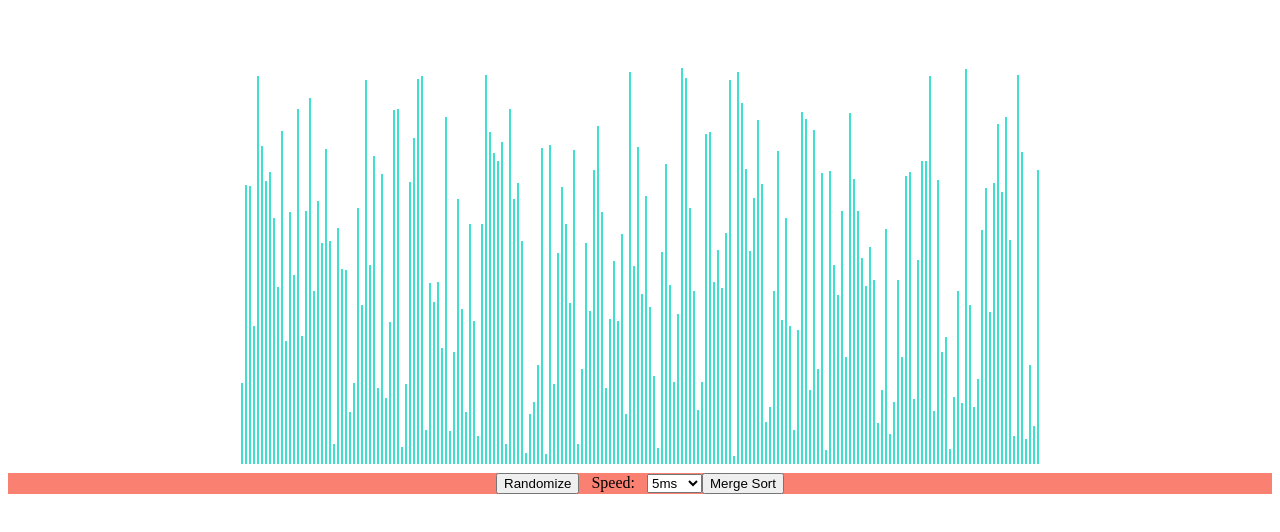
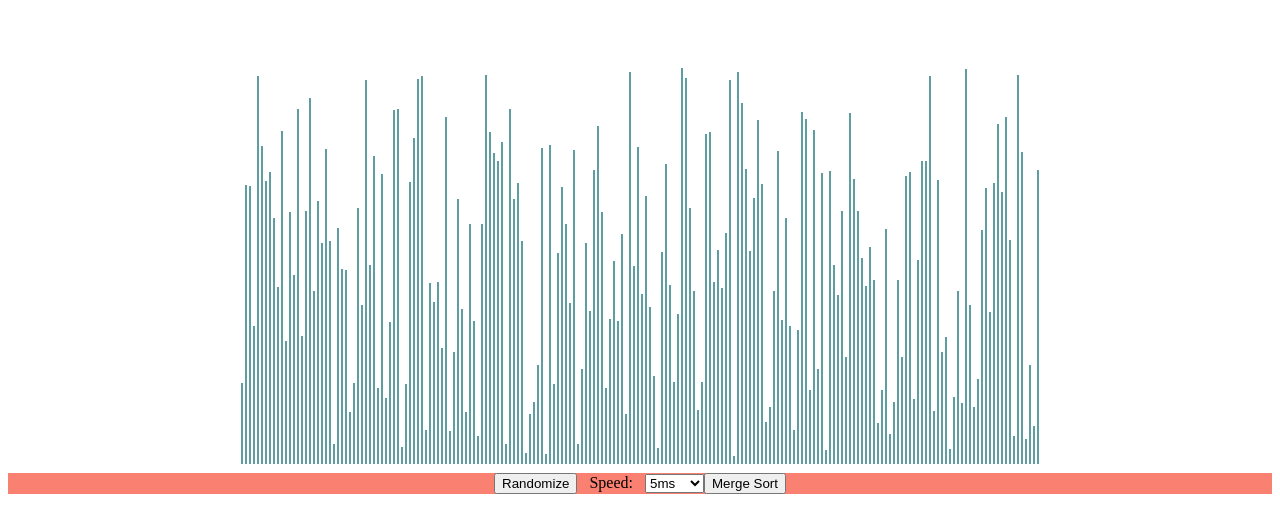
Before and after one commit to HagayHaut/mergesort-visualizer, a React (Create React App) app: page / in a window 1280 px wide. Shown: the top 532 px of the page. Built offline with nearby package versions, Linux system fonts and the light colour scheme.

Commit message:
change bar color, add 0.1ms speed

```diff
--- a/src/App.js
+++ b/src/App.js
@@ -5,17 +5,20 @@ import Controls from './components/Controls';
 import './App.css';
 
 const NUMBER_OF_ARRAY_BARS = 200;
-const PRIMARY_COLOR = 'turquoise';
+const PRIMARY_COLOR = 'cadetblue';
 const SECONDARY_COLOR = 'red';
 
 function App() {
 
   const [sortArray, setSortArray] = useState([]);
-  const [speed, setSpeed] = useState(5)
+  const [speed, setSpeed] = useState(5);
+
 
   useEffect(() => {
     resetSortArray();
   }, [])
+
+
 
   const randomFromRange = (min, max) => Math.floor(Math.random() * (max - min + 1)) + min;
 
@@ -29,6 +32,7 @@ function App() {
 
   function mergeSort() {
     const animations = getMergeSortAnimations(sortArray);
+    console.log(animations);
     for (let i = 0; i < animations.length; i++) {
       const arrayBars = document.getElementsByClassName('bar');
       const isColorChange = i % 3 !== 2;
--- a/src/components/Controls.js
+++ b/src/components/Controls.js
@@ -12,6 +12,7 @@ function Controls({
             <button onClick={onRandomizeClick}>Randomize</button>
             <label> &nbsp; Speed: &nbsp; </label>
             <select value={speed} onChange={onSpeedChange}>
+              <option value='0.1'>0.1ms</option>
               <option value='1'>1ms</option>
               <option value='2'>2ms</option>
               <option value='5'>5ms</option>
--- a/src/index.css
+++ b/src/index.css
@@ -7,7 +7,7 @@
 
 .bar {
   width: 2px;
-  background-color: turquoise;
+  background-color: cadetblue;
   display: inline-block;
   margin: 60px 1px 5px 1px;
 }
```
